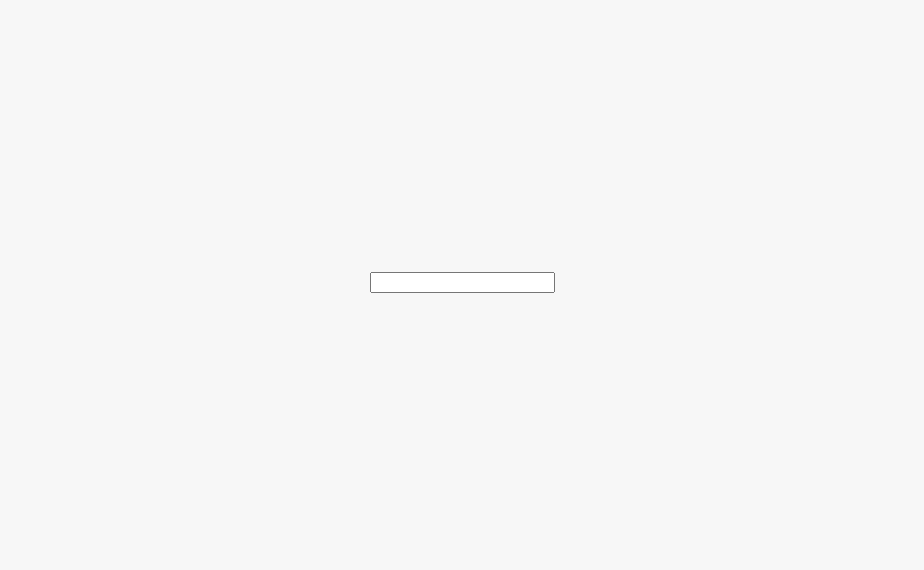
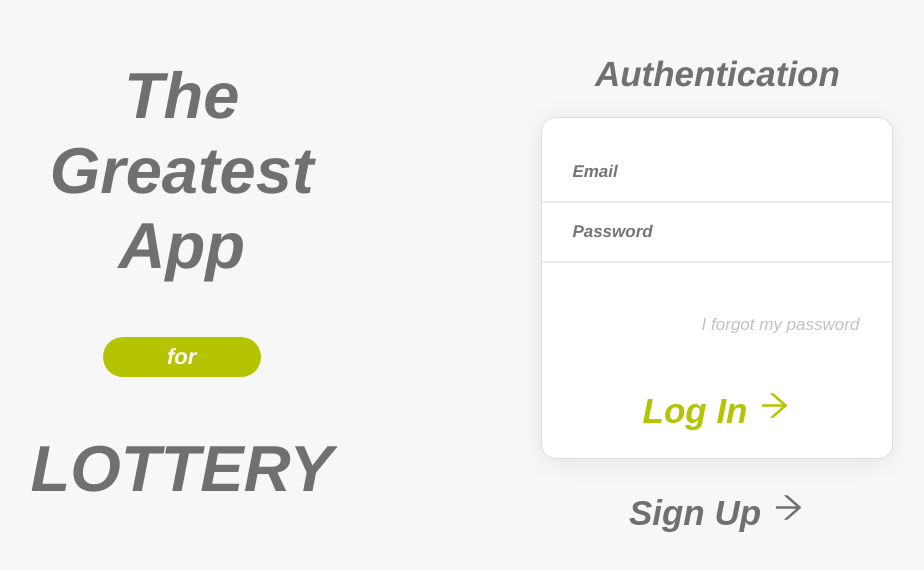
Before and after one commit to GustavoMelloGit/TGLottery, a React (Create React App) app: page / in a window 1280 px wide. Shown: the part 118-688 px from the top of the page, without its empty margins (178-1102 px from the left). Built offline with nearby package versions, Linux system fonts and the light colour scheme.

Commit message:
feat: Authentication page styled

```diff
--- a/package.json
+++ b/package.json
@@ -13,6 +13,7 @@
     "@types/react-dom": "^17.0.0",
     "react": "^17.0.2",
     "react-dom": "^17.0.2",
+    "react-icons": "^4.3.1",
     "react-scripts": "4.0.3",
     "styled-components": "^5.3.3",
     "typescript": "^4.1.2",
--- a/public/index.html
+++ b/public/index.html
@@ -1,31 +1,21 @@
 <!DOCTYPE html>
 <html lang="en">
+
 <head>
   <meta charset="utf-8" />
   <link rel="icon" href="%PUBLIC_URL%/favicon.ico" />
   <meta name="viewport" content="width=device-width, initial-scale=1" />
   <meta name="theme-color" content="#000000" />
-    <meta
-      name="description"
-      content="Web site created using create-react-app"
-    />
+  <meta name="description" content="Web site created using create-react-app" />
   <link rel="apple-touch-icon" href="%PUBLIC_URL%/logo192.png" />
-    <!--
-      manifest.json provides metadata used when your web app is installed on a
-      user's mobile device or desktop. See https://developers.google.com/web/fundamentals/web-app-manifest/
-    -->
   <link rel="manifest" href="%PUBLIC_URL%/manifest.json" />
-    <!--
-      Notice the use of %PUBLIC_URL% in the tags above.
-      It will be replaced with the URL of the `public` folder during the build.
-      Only files inside the `public` folder can be referenced from the HTML.
+  <link rel="preconnect" href="https://fonts.googleapis.com" />
+  <link rel="preconnect" href="https://fonts.gstatic.com" crossorigin />
+  <link href="https://fonts.googleapis.com/css2?family=Arimo:ital,wght@0,400;0,500;1,700&display=swap"
+    rel="stylesheet" />
+  <title>TGL</title>
+</head>
 
-      Unlike "/favicon.ico" or "favicon.ico", "%PUBLIC_URL%/favicon.ico" will
-      work correctly both with client-side routing and a non-root public URL.
-      Learn how to configure a non-root public URL by running `npm run build`.
-    -->
-    <title>React App</title>
-  </head>
 <body>
   <noscript>You need to enable JavaScript to run this app.</noscript>
   <div id="root"></div>
@@ -40,4 +30,5 @@
       To create a production bundle, use `npm run build` or `yarn build`.
     -->
 </body>
+
 </html>
--- a/src/App.tsx
+++ b/src/App.tsx
@@ -1,5 +1,5 @@
 import React from "react";
-import GlobalStyle from "./globalStyles";
+import GlobalStyle from "./styles/globalStyles";
 import Authentication from "./pages/Authentication";
 
 function App() {
--- a/src/components/layout/CenteredContainer/index.tsx
+++ /dev/null
@@ -1,8 +0,0 @@
-import React from "react";
-import { Container } from "./styles";
-
-const CenteredContainer: React.FC = (props) => {
-  return <Container>{props.children}</Container>;
-};
-
-export default CenteredContainer;
--- a/src/components/layout/CenteredContainer/styles.ts
+++ /dev/null
@@ -1,9 +0,0 @@
-import styled from "styled-components";
-
-export const Container = styled.div`
-  height: 100%;
-  width: 100%;
-  display: flex;
-  align-items: center;
-  justify-content: center;
-`;
--- /dev/null
+++ b/src/components/ui/ArrowedButton/index.tsx
@@ -0,0 +1,20 @@
+import React from "react";
+import { Button } from "./styles";
+import { AiOutlineArrowRight, AiOutlineArrowLeft } from "react-icons/ai";
+interface IArrowedButton {
+  text: string;
+  arrowToRigth?: boolean;
+  color?: string;
+}
+
+export default function ArrowedButton({
+  text,
+  arrowToRigth = true,
+  color,
+}: IArrowedButton) {
+  return (
+    <Button color={color}>
+      {text} {arrowToRigth ? <AiOutlineArrowRight /> : <AiOutlineArrowLeft />}
+    </Button>
+  );
+}
--- /dev/null
+++ b/src/components/ui/ArrowedButton/styles.ts
@@ -0,0 +1,15 @@
+import styled from "styled-components";
+
+interface Props {
+  color?: string;
+}
+export const Button = styled.button<Props>`
+  background: transparent;
+  color: ${(p) => p.color};
+  font-size: 3.5rem;
+  font-weight: bold;
+  font-style: italic;
+  border: none;
+  vertical-align: middle;
+  cursor: pointer;
+`;
--- a/src/pages/Authentication/index.tsx
+++ b/src/pages/Authentication/index.tsx
@@ -1,15 +1,39 @@
 import React from "react";
-import CenteredContainer from "../../components/layout/CenteredContainer";
-import { Container } from "./styles";
+import ArrowedButton from "../../components/ui/ArrowedButton";
+import {
+  Aside,
+  AuthenticationWrapper,
+  Container,
+  ForgotPassword,
+  FormWrapper,
+  Input,
+  SpanWrapper,
+} from "./styles";
 
 export default function Authentication() {
   return (
     <Container>
-      <CenteredContainer>
-        <form action="">
-          <input type="text" />
-        </form>
-      </CenteredContainer>
+      <Aside>
+        <h1>
+          The <br /> Greatest <br /> App
+        </h1>
+        <SpanWrapper>
+          <span>for</span>
+        </SpanWrapper>
+        <h1>LOTTERY</h1>
+      </Aside>
+      <AuthenticationWrapper>
+        <h1>Authentication</h1>
+        <FormWrapper>
+          <form action="">
+            <Input type="email" placeholder="Email" />
+            <Input type="password" placeholder="Password" />
+          </form>
+          <ForgotPassword>I forgot my password</ForgotPassword>
+          <ArrowedButton text="Log In" color="#B5C401" />
+        </FormWrapper>
+        <ArrowedButton text="Sign Up" color="#707070" />
+      </AuthenticationWrapper>
     </Container>
   );
 }
--- a/src/pages/Authentication/styles.ts
+++ b/src/pages/Authentication/styles.ts
@@ -2,4 +2,92 @@ import styled from "styled-components";
 
 export const Container = styled.div`
   height: 100vh;
+  width: 100vw;
+  display: flex;
+  align-items: center;
+  justify-content: space-evenly;
+  font-weight: bold;
+  font-style: italic;
 `;
+
+export const Aside = styled.aside`
+  display: flex;
+  flex-direction: column;
+  align-items: center;
+  h1 {
+    text-align: center;
+    color: #707070;
+    font-size: 6.5rem;
+  }
+`;
+
+export const SpanWrapper = styled.div`
+  background-color: #b5c401;
+  border-radius: 100px;
+  width: 14.4rem;
+  text-align: center;
+  padding: 0.7rem;
+  span {
+    color: white;
+    font-size: 2.2rem;
+  }
+`;
+
+export const AuthenticationWrapper = styled.div`
+  display: flex;
+  flex-direction: column;
+  align-items: center;
+  h1 {
+    color: #707070;
+    font-size: 3.5rem;
+  }
+`;
+
+export const FormWrapper = styled.div`
+  display: flex;
+  align-items: center;
+  flex-direction: column;
+  justify-content: space-around;
+  height: 34rem;
+  width: 35rem;
+  margin-bottom: 3rem;
+
+  background: #ffffff 0% 0% no-repeat padding-box;
+  box-shadow: 0px 3px 25px #00000014;
+  border: 1px solid #dddddd;
+  border-radius: 14px;
+  opacity: 1;
+  overflow: hidden;
+`;
+
+export const ForgotPassword = styled.button`
+  font-size: 1.7rem;
+  color: #c1c1c1;
+  background-color: transparent;
+  outline: none;
+  border: none;
+  font-style: italic;
+  font-weight: 300;
+  align-self: flex-end;
+  margin-right: 2.7rem;
+  cursor: pointer;
+`;
+
+export const Input = styled.input`
+  height: 6rem;
+  width: 100%;
+  padding-left: 3rem;
+  padding-right: 1rem;
+  box-sizing: border-box;
+
+  outline: none;
+  border-left: none;
+  border-top: none;
+  border-right: none;
+  border-bottom-color: #ebebeb;
+
+  color: "#9D9D9D";
+  font-family: "Arimo";
+  font-style: italic;
+  font-size: 1.7rem;
+`;
--- a/src/globalStyles.ts
+++ b/src/styles/globalStyles.ts
@@ -6,9 +6,19 @@ const GlobalStyle = createGlobalStyle`
         padding: 0;
         box-sizing: border-box;
         background-color: #F7F7F7;
+        font-family: "Arimo";
     }
     html{
         font-size: 62.5%;
+        @media(max-width: 700px){
+            font-size: 50%;
+        }
+        @media(max-width: 600px){
+            font-size: 30%;
+        }
+        @media(max-width: 320px){
+            font-size: 20%;
+        }
     }
 `;
 
```
Also changed, not shown: 1 other file (tests, documents, lock files or other folders). Lines whose indentation alone changed are shown as unchanged.
